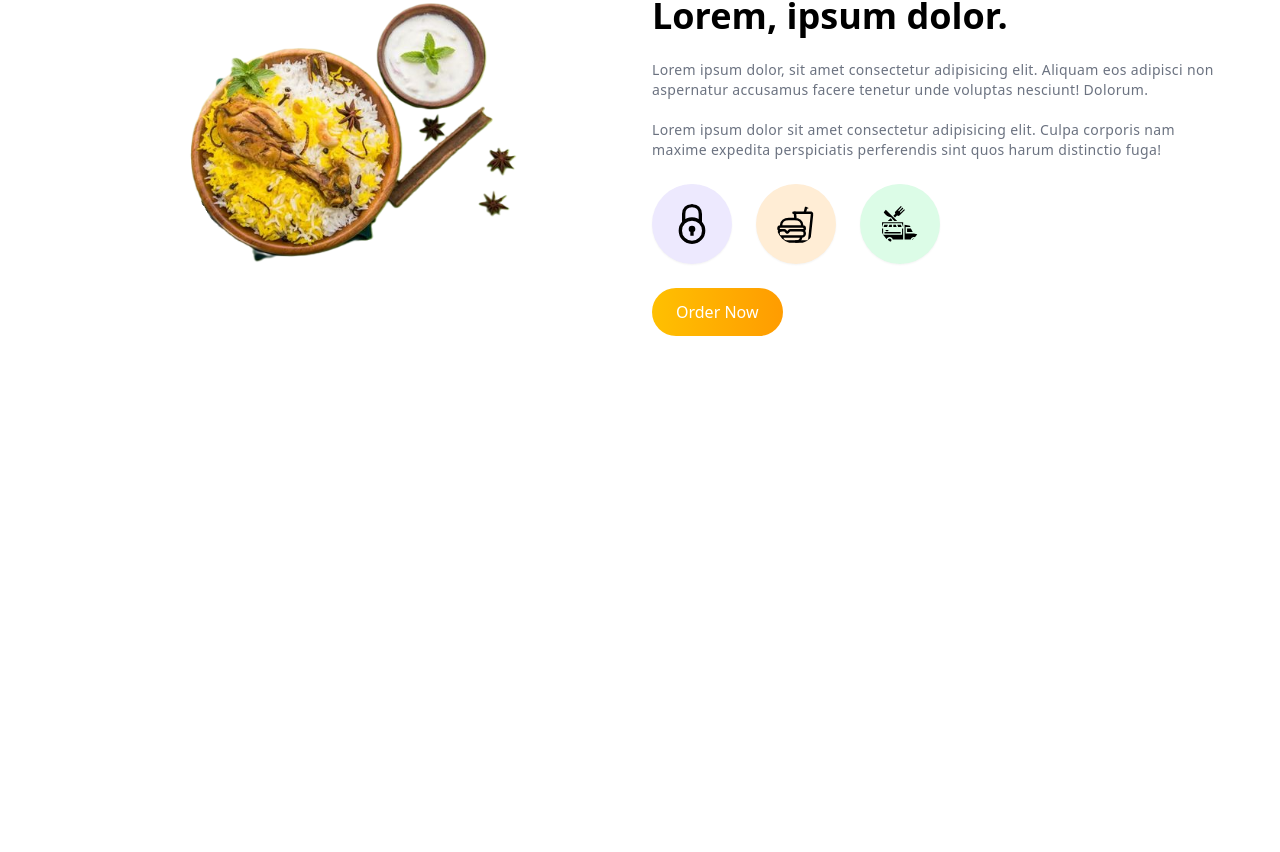
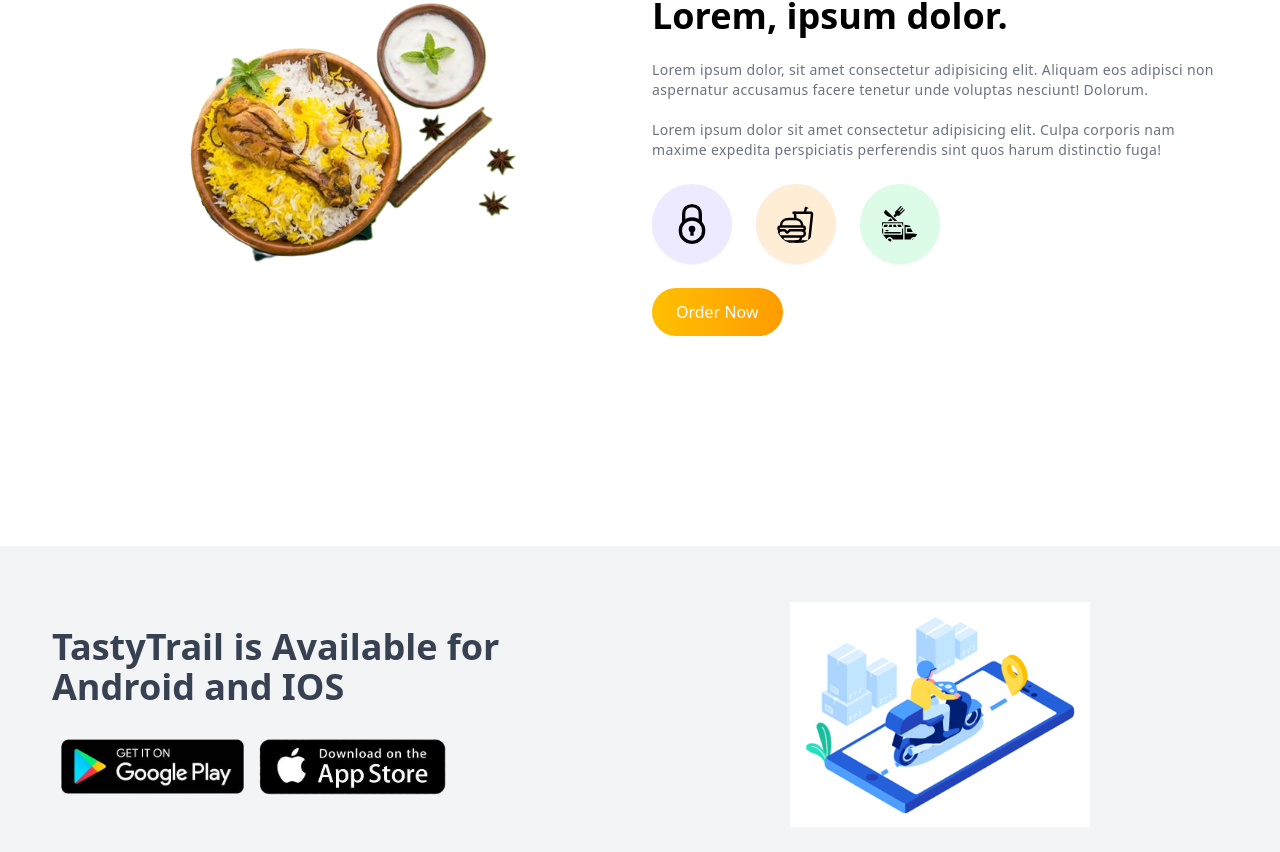
Before and after one commit to Anmolkumar2002/Project1, a React (Vite) app in the folder TastyTrail/: page / in a window 1280 px wide. Shown: the part 1124-1976 px from the top of the page. Before the commit the page ends 1670 px from the top, so only its background shows below. Built offline with nearby package versions, Linux system fonts and the light colour scheme.

Commit message:
Appstore section complete

```diff
--- a/TastyTrail/src/App.jsx
+++ b/TastyTrail/src/App.jsx
@@ -3,6 +3,7 @@ import Navbar from './components/Navbar/Navbar'
 import Hero from './components/Hero/Hero'
 import Service from './components/Services/Service'
 import Banner from './components/Banner/Banner'
+import AppStore from './components/AppStore/AppStore'
 
 const App = () => {
   return (
@@ -12,6 +13,7 @@ const App = () => {
         <Hero />
         <Service />
         <Banner />
+        <AppStore />
       </div>
     </>
   )
--- /dev/null
+++ b/TastyTrail/src/components/AppStore/AppStore.jsx
@@ -0,0 +1,35 @@
+import React from 'react'
+import AppStoreImg from "../../assets/app_store.png"
+import PlayStoreImg from "../../assets/play_store.png"
+import Gif from "../../assets/mobile_bike.gif"
+
+const AppStore = () => {
+    return (
+        <>
+            <div className='bg-gray-100 dark:bg-gray-800 py-14'>
+                <div className="container">
+                    <div className='grid grid-cols-1 sm:grid-cols-2 items-center gap-4 '>
+                        <div className='space-y-6 max-w-xl mx-auto'>
+                            <h1 className='text-2xl text-center sm:text-left sm:text-4xl font-semibold dark:text-gray-400 text-gray-700'>
+                                TastyTrail is Available for Android and IOS
+                            </h1>
+                            <div className='flex flex-wrap justify-center sm:justify-start items-center'>
+                                <a href="#">
+                                    <img src={PlayStoreImg} alt="playStore" className='max-w-[150px] sm:max-w-[120px] md:max-w-[200px]' />
+                                </a>
+                                <a href="#">
+                                    <img src={AppStoreImg} alt="appStore" className='max-w-[150px] sm:max-w-[120px] md:max-w-[200px]' />
+                                </a>
+                            </div>
+                        </div>
+                        <div>
+                            <img src={Gif} alt="gif" className='max-w-[300px] mx-auto' />
+                        </div>
+                    </div>
+                </div>
+            </div>
+        </>
+    )
+}
+
+export default AppStore
--- a/TastyTrail/src/components/Banner/Banner.jsx
+++ b/TastyTrail/src/components/Banner/Banner.jsx
@@ -24,13 +24,13 @@ const Banner = () => {
                                 </p>
                                 <div className='flex gap-6'>
                                     <div>
-                                        <GrSecure className='text-4xl h-20 w-20 shadow-sm p-5 rounded-full bg-violet-100 dark:bg-violet-400'/>
+                                        <GrSecure className='text-4xl h-20 w-20 shadow-sm p-5 rounded-full bg-violet-100 hover:bg-violet-400 dark:bg-violet-400 dark:hover:bg-violet-100 dark:hover:text-gray-700'/>
                                     </div>
                                     <div>
-                                        <IoFastFoodOutline className='text-4xl h-20 w-20 shadow-sm p-5 rounded-full bg-orange-100 dark:bg-orange-400'/>
+                                        <IoFastFoodOutline className='text-4xl h-20 w-20 shadow-sm p-5 rounded-full bg-orange-100 hover:bg-orange-400 dark:bg-orange-400 dark:hover:bg-orange-100 dark:hover:text-gray-700'/>
                                     </div>
                                     <div>
-                                        <GiFoodTruck className='text-4xl h-20 w-20 shadow-sm p-5 rounded-full bg-green-100 dark:bg-green-400'/>
+                                        <GiFoodTruck className='text-4xl h-20 w-20 shadow-sm p-5 rounded-full bg-green-100 hover:bg-green-400 dark:bg-green-400 dark:hover:bg-green-100 dark:hover:text-gray-700'/>
                                     </div>
                                 </div>
                                 <div>
```
